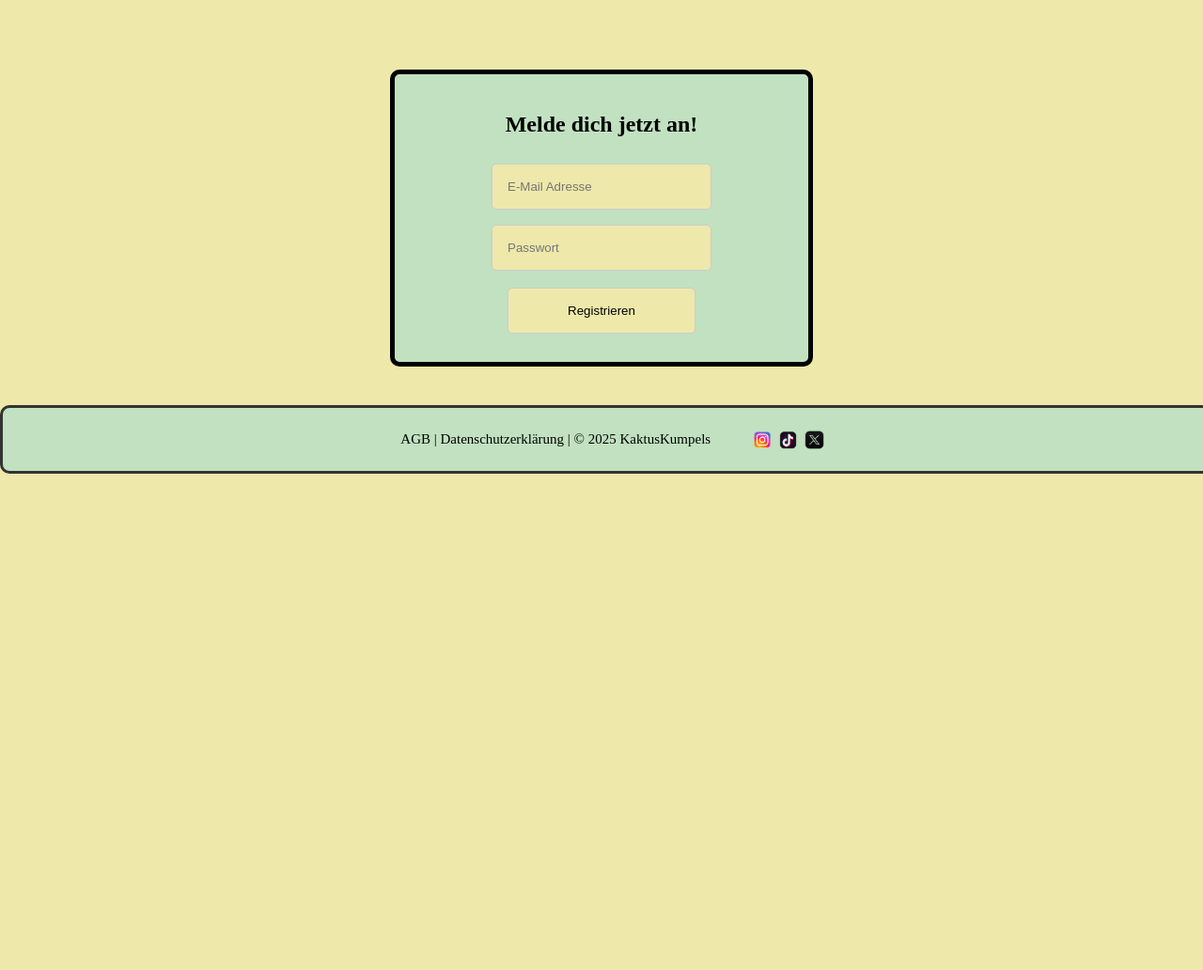
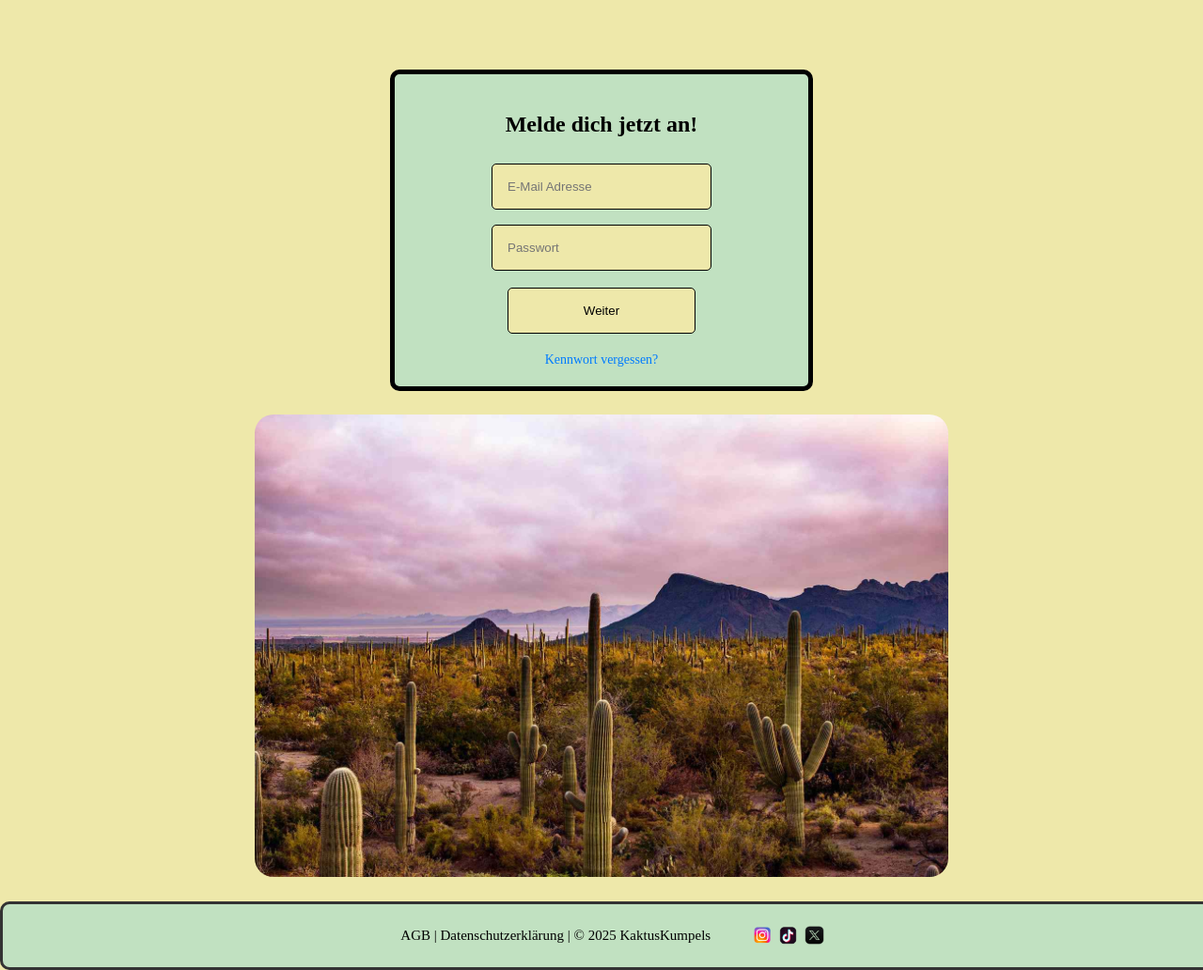
Before and after one commit to ia24b-candrianl/kaktus-kumpels, a Flask app: page /registrierung in a window 1280 px wide. Shown: the part 296-1328 px from the top of the page at 94% size. Before the commit the page ends 800 px from the top, so only its background shows below. Run offline with Flask 3, Linux system fonts and the light colour scheme.

Commit message:
registrierung finished

```diff
--- a/main.py
+++ b/main.py
@@ -1,4 +1,4 @@
-
+import re
 
 from flask import Flask, request, render_template, url_for, redirect
 import services.math_service as math_service
@@ -69,7 +69,7 @@ def registrierung():
 
 @app.route('/success')
 def success():
-    return "Registrierung erfolgreich!"
+    return render_template('success.html')
 
 
 @app.route('/warenkorb_leer')
--- a/static/registrierung.css
+++ b/static/registrierung.css
@@ -29,17 +29,36 @@ h1 {
     width: 200px;
     padding: 16px;
     margin: 8px 0;
-    border: 1px solid #ccc;
+    border: 1px solid black;
     border-radius: 5px;
 }
 
 .register-form button {
     background: palegoldenrod;
-     width: 200px;
+    width: 200px;
     padding: 16px;
     margin: 10px 0;
-    border: 1px solid#ccc;
+    border: 1px solid black;
     border-radius: 5px;
+    cursor: pointer;
+}
+
+.vergessen {
+    display: flex;
+    justify-content: center;
+    margin-top: 10px;
+
+}
+
+.vergessen a {
+    text-decoration: none;
+    color: #007bff;
+    font-size: 14px;
+}
+
+.vergessen a:hover {
+    text-decoration: underline;
+    color: #0056b3;
 }
 
 
@@ -55,6 +74,21 @@ h1 {
     }
 }
 
+.landschaft {
+    display: flex;
+    justify-content: center;
+    padding: 2%;
+
+
+}
+
+#landschaft {
+    max-width: 60%;
+    height: auto;
+    border-radius: 20px;
+}
+
+
 
 @media (max-width: 768px) {
     h1 {
--- a/templates/registrierung.html
+++ b/templates/registrierung.html
@@ -13,13 +13,20 @@
     <div class="container">
         <form action="{{ url_for ('registrierung') }}" method="post" class="register-form">
             <h2>Melde dich jetzt an!</h2>
+
             <label>
-                <input type="text" name="e-mail" placeholder="E-Mail Adresse" required>
+                <input type="email" name="email" placeholder="E-Mail Adresse" required>
                 <input type="text" name="password" placeholder="Passwort" required>
-                <button type="submit">Registrieren</button>
+                <button type="submit">Weiter</button>
 
+                <div class="vergessen">
+                    <a href="{{ url_for('contact') }}">Kennwort vergessen?</a>
+                </div>
             </label>
         </form>
+    </div>
+    <div class="landschaft">
+    <img src="{{ url_for('static', filename='kaktus4.jpg') }}" id="landschaft" alt="kaktus_landschaft">
     </div>
 
     </body>
```
Also changed, not shown: static/success.css (added, +13 -0 lines), templates/success.html (added, +18 -0 lines), static/Kaktus_Comic.png (added), static/kaktus4.jpg (added).
